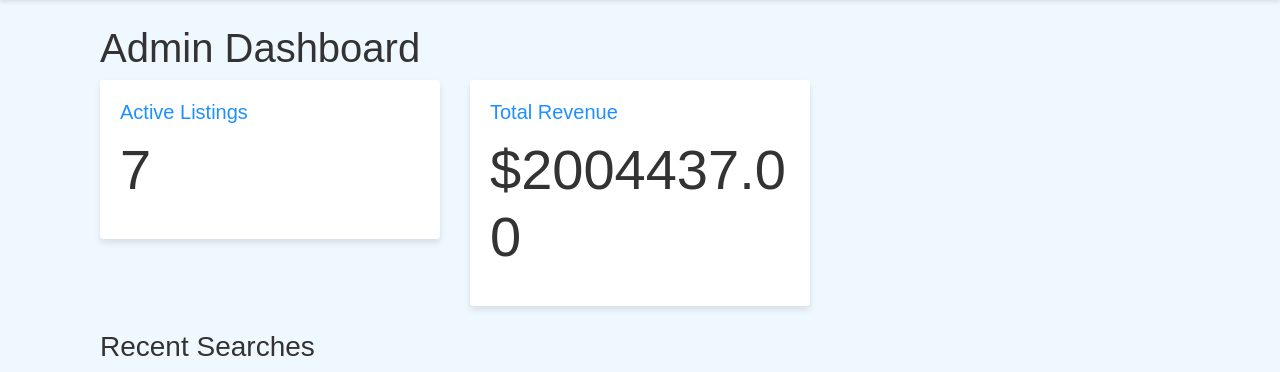
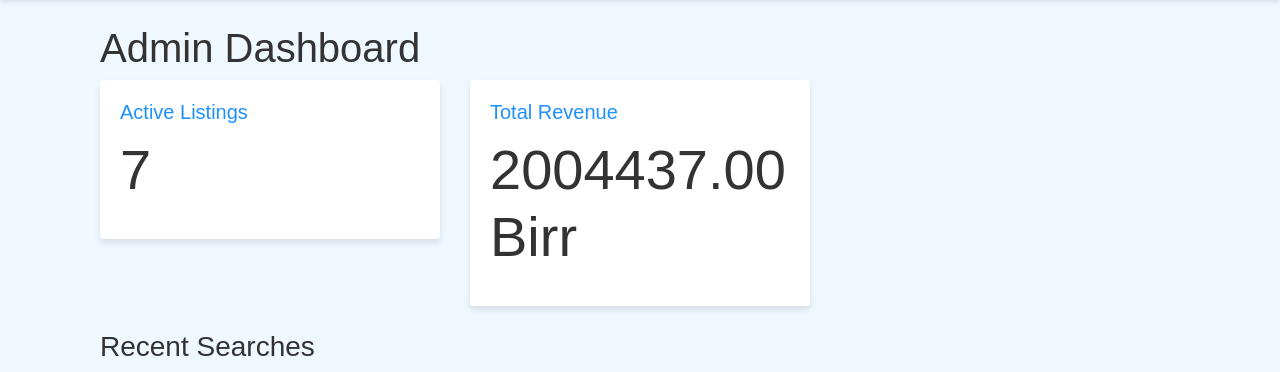
Before and after one commit to albertfekadu/house-rental, a Flask app: page /admin_dashboard in a window 1280 px wide. Shown: the part 56-428 px from the top of the page. Run offline with Flask 3, Linux system fonts and the light colour scheme; a user stored in the database is signed in; data comes from the database, SQL or seed files in the repository; some libraries are stand-ins or nearby versions.

Commit message:
Add currency label to revenue display in admin dashboard

```diff
--- a/templates/admin_dashboard.html
+++ b/templates/admin_dashboard.html
@@ -25,7 +25,7 @@
                 <div class="card">
                     <div class="card-body">
                         <h5 class="card-title">Total Revenue</h5>
-                        <p class="display-4">${{ "%.2f"|format(revenue) }}</p>
+                        <p class="display-4">{{ "%.2f"|format(revenue) }} Birr</p>
                     </div>
                 </div>
             </div>
```
